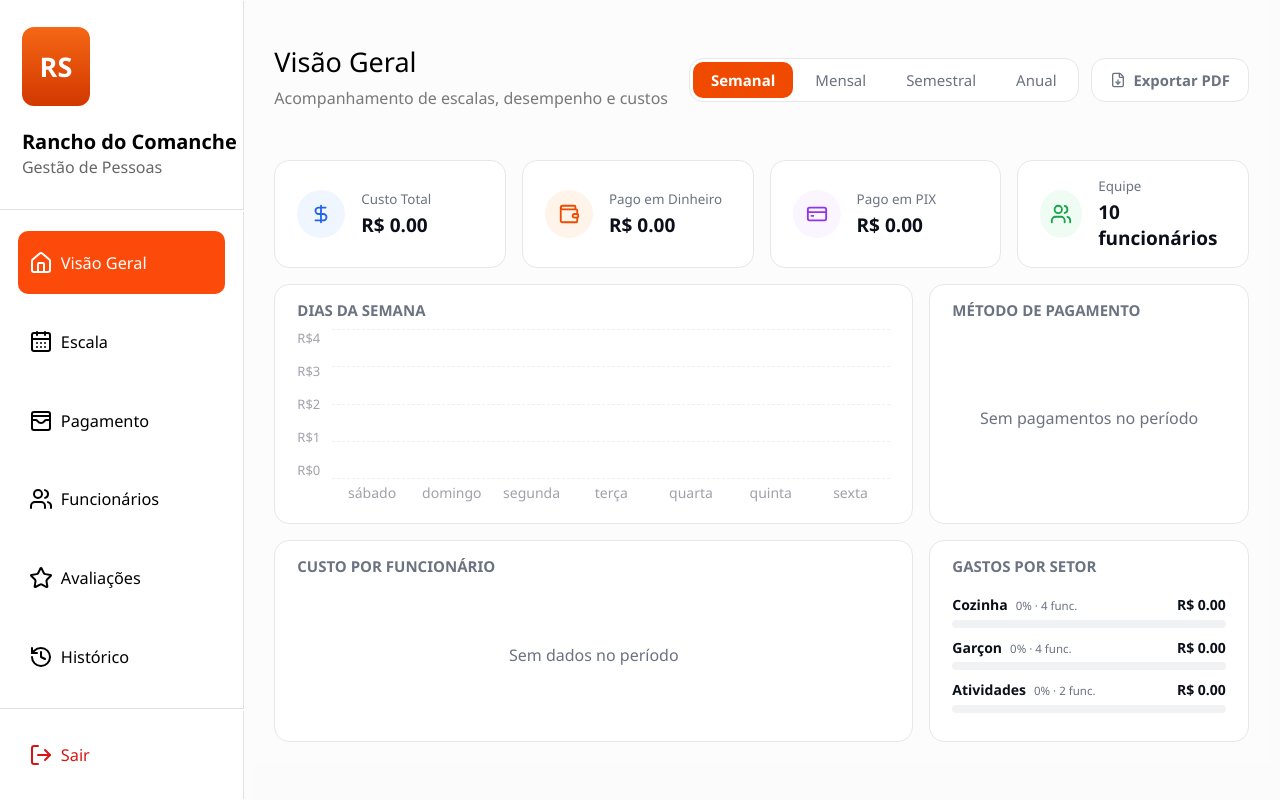
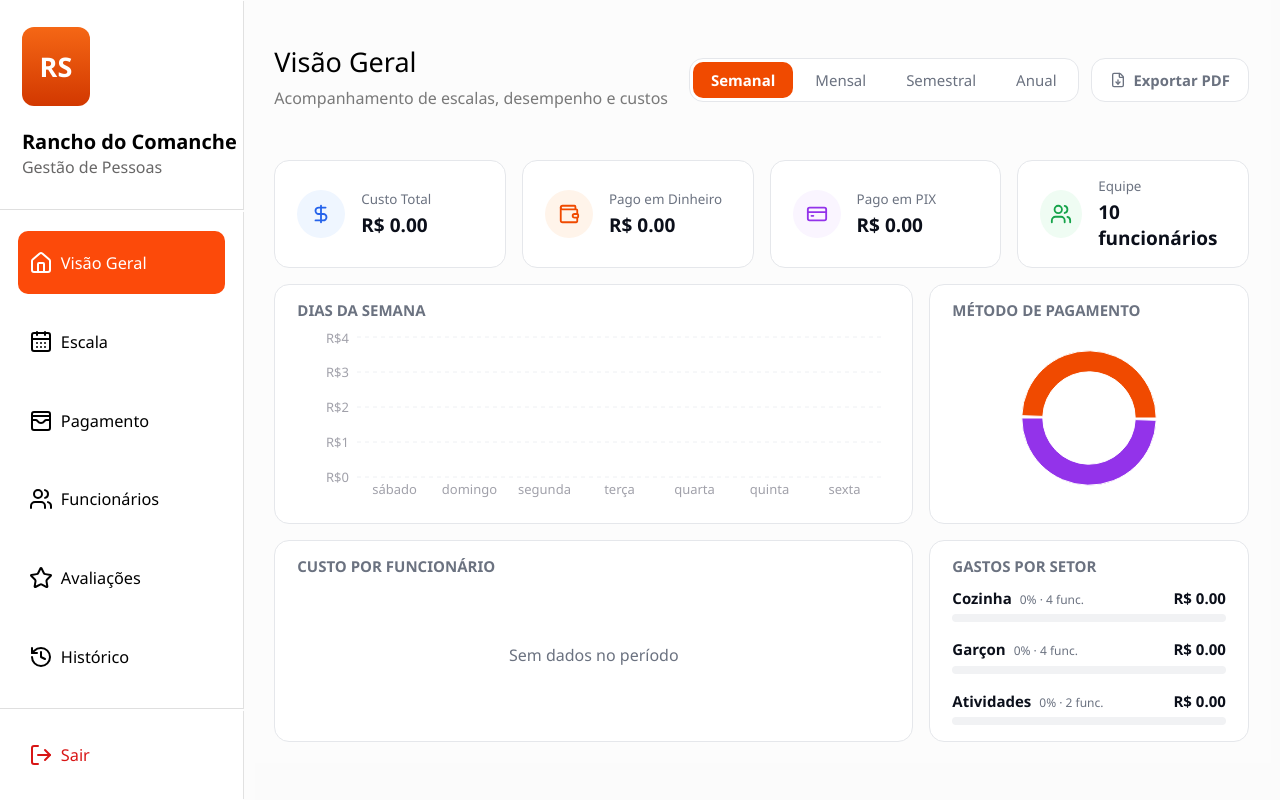
Before and after one commit to 2SIS-PI5/Web-Rancho, a React (Vite) app in the folder frontend/: page /visao-geral in a window 1280 px wide. Built offline with nearby package versions, Linux system fonts and the light colour scheme.

Commit message:
Anexando biblioteca recharts

```diff
--- a/frontend/package.json
+++ b/frontend/package.json
@@ -14,7 +14,8 @@
     "lucide-react": "^1.34.0",
     "react": "^19.2.8",
     "react-dom": "^19.2.8",
-    "react-router-dom": "^7.18.2"
+    "react-router-dom": "^7.18.2",
+    "recharts": "^3.10.1"
   },
   "devDependencies": {
     "@types/react": "^19.2.18",
--- a/frontend/src/pages/VisaoGeral/VisaoGeral.jsx
+++ b/frontend/src/pages/VisaoGeral/VisaoGeral.jsx
@@ -1,6 +1,21 @@
 import style from "./css/VisaoGeral.module.css";
 import { FileDown, DollarSign, Wallet, CreditCard, Users } from "lucide-react";
 import { useState } from "react";
+
+import {
+  BarChart,
+  Bar,
+  XAxis,
+  YAxis,
+  CartesianGrid,
+  Tooltip,
+  ResponsiveContainer,
+  PieChart,
+  Pie,
+  Cell,
+  LabelList,
+} from "recharts";
+
 
 const periodos = [
   { id: "semanal", label: "Semanal" },
@@ -49,13 +64,14 @@ function Painel({ titulo, className = "", children }) {
   );
 }
 
+const metodos = [
+  { nome: "Dinheiro", valor: 1270, cor: "#f04a00" },
+  { nome: "PIX", valor: 1270, cor: "#9333ea" },
+];
 
 function VisaoGeral() {
   const [periodo, setPeriodo] = useState("semanal");
-
   const totalGasto = setores.reduce((s, x) => s + x.valor, 0);
-  const teto = Math.max(4, Math.ceil(Math.max(...diasSemana.map((d) => d.valor))));
-  const marcas = Array.from({ length: 5 }, (_, i) => teto - (teto / 4) * i);
 
   return (
     <>
@@ -96,35 +112,30 @@ function VisaoGeral() {
 
           <Painel titulo="Dias da semana" className={style.painelAlto}>
             <div className={style.grafico}>
-              <div className={style.eixoY}>
-                {marcas.map((m) => (
-                  <span key={m}>R${Math.round(m)}</span>
-                ))}
-              </div>
-
-              <div className={style.areaBarras}>
-                {marcas.map((m) => (
-                  <div key={m} className={style.linhaGrade} />
-                ))}
-                <div className={style.colunas}>
-                  {diasSemana.map((d) => (
-                    <div key={d.dia} className={style.coluna}>
-                      <div className={style.trilhaBarra}>
-                        <div
-                          className={style.barra}
-                          style={{ height: `${(d.valor / teto) * 100}%` }}
-                        />
-                      </div>
-                      <span>{d.dia}</span>
-                    </div>
-                  ))}
-                </div>
-              </div>
+              <ResponsiveContainer width="100%" height="100%">
+                <BarChart data={diasSemana} margin={{ top: 8, right: 8, left: 0, bottom: 0 }}>
+                  <CartesianGrid strokeDasharray="4 4" vertical={false} stroke="#eef0f3" />
+                  <XAxis dataKey="dia" axisLine={false} tickLine={false} tick={{ fill: "#a1a1aa", fontSize: 13 }} />
+                  <YAxis axisLine={false} tickLine={false} tick={{ fill: "#a1a1aa", fontSize: 13 }}
+                    tickFormatter={(v) => `R$${v}`} />
+                  <Tooltip formatter={(v) => formatBRL(v)} cursor={{ fill: "#f8f9fb" }} />
+                  <Bar dataKey="valor" fill="#f04a00" radius={[6, 6, 0, 0]} maxBarSize={28} />
+                </BarChart>
+              </ResponsiveContainer>
             </div>
           </Painel>
 
           <Painel titulo="Método de pagamento" className={style.painelAlto}>
-            <p className={style.vazio}>Sem pagamentos no período</p>
+            <div className={style.grafico}>
+              <ResponsiveContainer width="100%" height="100%">
+                <PieChart>
+                  <Pie data={metodos} dataKey="valor" nameKey="nome" innerRadius="55%" outerRadius="80%" paddingAngle={2}>
+                    {metodos.map((m) => <Cell key={m.nome} fill={m.cor} />)}
+                  </Pie>
+                  <Tooltip formatter={(v) => formatBRL(v)} />
+                </PieChart>
+              </ResponsiveContainer>
+            </div>
           </Painel>
 
           <Painel titulo="Custo por funcionário">
@@ -146,6 +157,7 @@ function VisaoGeral() {
                       </span>
                       <strong>{formatBRL(s.valor)}</strong>
                     </div>
+
                     <div className={style.trilhaSetor}>
                       <div
                         className={style.preenchimentoSetor}
--- a/frontend/src/pages/VisaoGeral/css/VisaoGeral.module.css
+++ b/frontend/src/pages/VisaoGeral/css/VisaoGeral.module.css
@@ -202,13 +202,6 @@
     min-height: 240px;
 }
 
-.grafico {
-    display: flex;
-    gap: 12px;
-    flex: 1;
-    min-height: 120px;
-}
-
 .vazio {
     flex: 1;
     min-height: 140px;
@@ -220,86 +213,27 @@
     font-size: 16px;
 }
 
-.grafico {
-    display: flex;
-    gap: 12px;
+.grafico,
+.graficoSetores {
     flex: 1;
     min-height: 120px;
 }
 
-.eixoY {
+.listaSetores {
+    list-style: none;
+    margin-top: 4px;
+    padding: 0;
     display: flex;
     flex-direction: column;
-    justify-content: space-between;
-    padding-bottom: 28px;
-    font-size: 13px;
-    color: #a1a1aa;
-}
-
-.areaBarras {
-    position: relative;
-    flex: 1;
-    padding-bottom: 28px;
-    display: flex;
-    flex-direction: column;
-    justify-content: space-between;
-}
-
-.linhaGrade {
-    border-top: 1px dashed #eef0f3;
-}
-
-.colunas {
-    position: absolute;
-    inset: 0;
-    display: grid;
-    grid-template-columns: repeat(7, 1fr);
-}
-
-.coluna {
-    display: flex;
-    flex-direction: column;
-    align-items: center;
-    justify-content: flex-end;
-    font-size: 14px;
-    color: #a1a1aa;
-}
-
-.trilhaBarra {
-    flex: 1;
-    width: 100%;
-    display: flex;
-    align-items: flex-end;
-    justify-content: center;
-}
-
-.barra {
-    width: 28px;
-    background: #f04a00;
-    border-radius: 6px 6px 0 0;
-    min-height: 0;
-}
-
-.coluna span {
-    height: 28px;
-    line-height: 28px;
-}
-
-.listaSetores {
-    list-style: none;
-    margin: 0;
-    padding: 0;
-    flex: 1;
-    display: flex;
-    flex-direction: column;
-    justify-content: space-evenly;
+    justify-content: flex-start;
+    gap: 18px;
 }
 
 .setorTopo {
     display: flex;
     justify-content: space-between;
     align-items: baseline;
-    font-size: 14px;
+    font-size: 15px;
     line-height: 1.2;
     color: #0b0f1a;
 }
@@ -314,15 +248,21 @@
 
 .trilhaSetor {
     height: 8px;
-    margin: 6px 0 0;
+    margin: 7px 0 0;
     background: #f1f2f4;
     border-radius: 999px;
     overflow: hidden;
 }
 
+.preenchimentoSetor {
+    height: 100%;
+    border-radius: 999px;
+    transition: width 0.3s;
+}
+
 .setorInfo {
     margin-left: 8px;
-    font-size: 11.5px;
+    font-size: 12px;
     font-weight: 400;
     color: #6b7280;
 }
```
Also changed, not shown: 1 other file (tests, documents, lock files or other folders).
